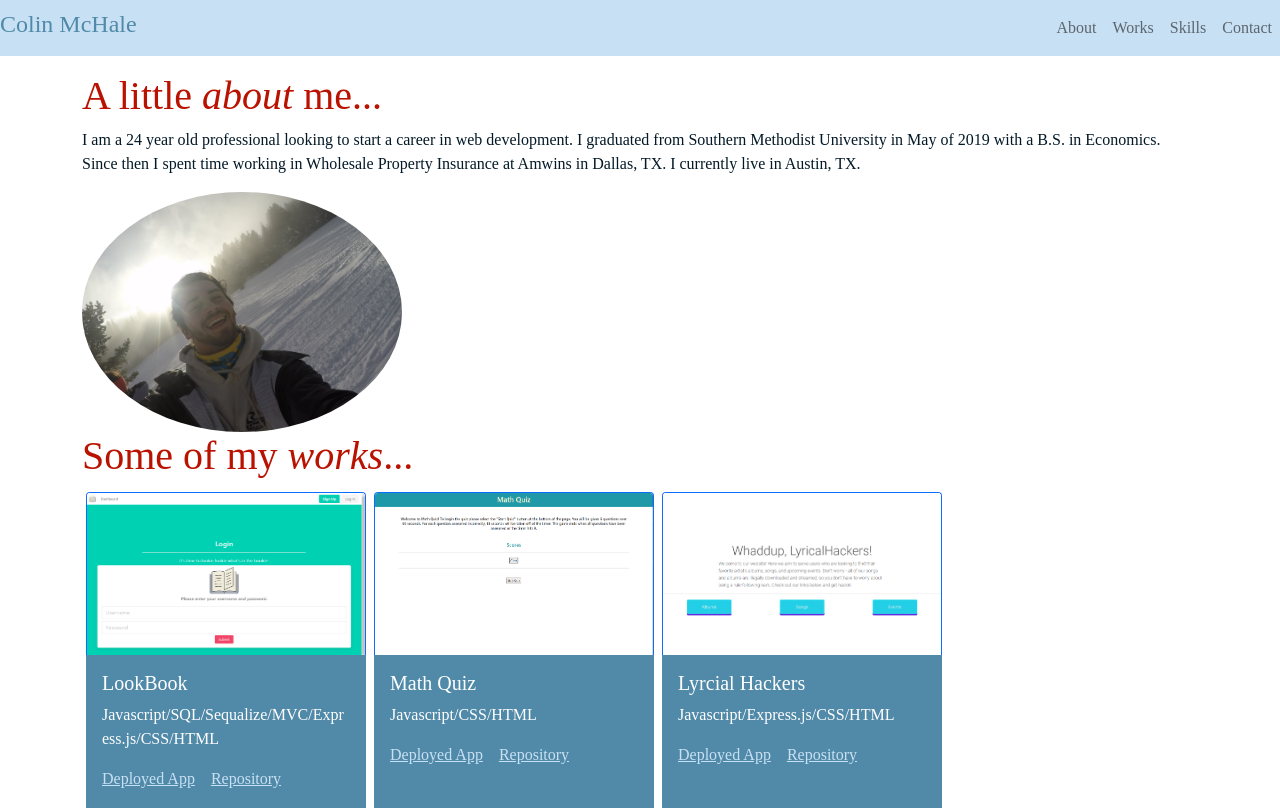
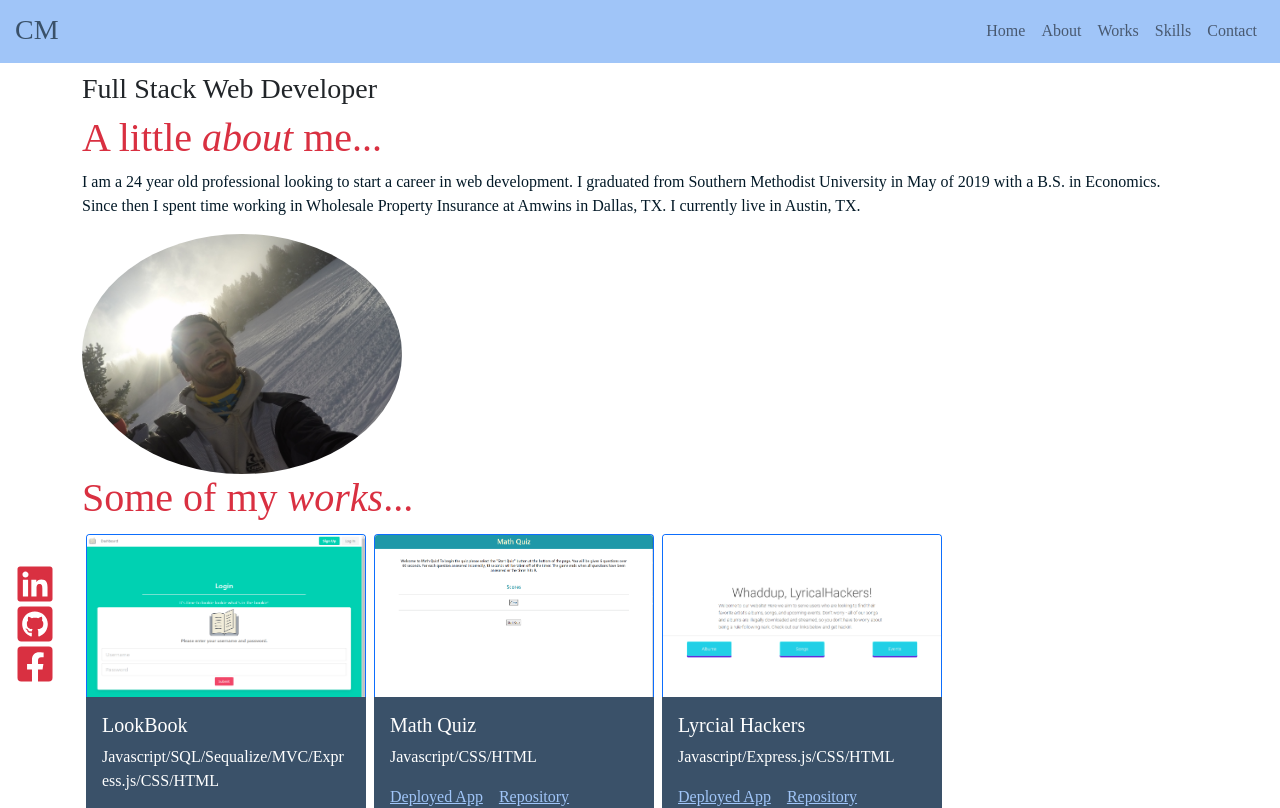
Before and after one commit to colinmchale/react-portfolio, a React (Create React App) app: page / in a window 1280 px wide. Shown: the top 808 px of the page. Built offline with nearby package versions, Linux system fonts and the light colour scheme; a web font is replaced by a local one.

Commit message:
fixed spacing for NavBar and side Icons

```diff
--- a/src/App.js
+++ b/src/App.js
@@ -1,12 +1,14 @@
 import React from "react";
 import NavTabs from './components/NavTabs';
+import Icons from './components/Icons';
 import PortfolioContainer from "./components/PortfolioContainer";
 
 const App = () => <div>
     {/* We are passing the currentPage from state and the function to update it */}
     <NavTabs/>
+    <Icons className="col-md-1"/>
     {/* currentPage={currentPage} handlePageChange={handlePageChange} */}
-    <PortfolioContainer/>
+    <PortfolioContainer className="col-md-11"/>
     </div>;
 
 export default App;
--- a/src/components/Footer.js
+++ b/src/components/Footer.js
@@ -8,23 +8,26 @@ const styles = {
     color: '#031927',
   },
   linkColor: {
-    color: '#BA1200',
+    color: '#D93041',
+  },
+  bgColor: {
+    background: '#3A5169'
   }
 }
 
 
 function Footer () {
     return(
-    <div>
+    <div style={styles.bgColor}>
       <footer className="d-flex flex-wrap justify-content-between align-items-center py-3 my-4 border-top">
         <div className="col-md-4 d-flex align-items-center">
          <span className='ml-3' style={styles.fontColor}>Made by Colin McHale</span>
         </div>
 
         <ul className="nav col-md-4 justify-content-end list-unstyled d-flex">
-         <li><a className="text-muted" href="https://www.linkedin.com/in/colin-mchale-26a091139/" target="_blank" rel="noreferrer"><FaLinkedin style={{color: '#BA1200', fontSize: '40px'}}/></a></li>
-        <li><a className="text-muted" href="https://github.com/colinmchale" target="_blank" rel="noreferrer"><FaGithubSquare style={{color: '#BA1200', fontSize: '40px'}}/></a></li>
-        <li><a className="text-muted" href="https://www.facebook.com/colin.mchale.10/" target="_blank" rel="noreferrer"><FaFacebookSquare style={{color: '#BA1200', fontSize: '40px'}}/></a></li>
+         <li><a className="text-muted" href="https://www.linkedin.com/in/colin-mchale-26a091139/" target="_blank" rel="noreferrer"><FaLinkedin style={{color: '#D93041', fontSize: '40px'}}/></a></li>
+        <li><a className="text-muted" href="https://github.com/colinmchale" target="_blank" rel="noreferrer"><FaGithubSquare style={{color: '#D93041', fontSize: '40px'}}/></a></li>
+        <li><a className="text-muted" href="https://www.facebook.com/colin.mchale.10/" target="_blank" rel="noreferrer"><FaFacebookSquare style={{color: '#D93041', fontSize: '40px'}}/></a></li>
         </ul>
       </footer>
     </div>
--- /dev/null
+++ b/src/components/Icons.js
@@ -0,0 +1,28 @@
+import React from 'react';
+import { FaFacebookSquare } from "react-icons/fa";
+import { FaGithubSquare } from "react-icons/fa";
+import { FaLinkedin } from "react-icons/fa";
+
+const styles = {
+  fontColor: {
+    color: '#031927',
+  },
+  linkColor: {
+    color: '#D93041',
+  }
+}
+
+
+function Icons () {
+    return(
+    <div style={{position: "fixed", bottom: 100}}>
+      <ul className="list-unstyled d-flex" style={{flexDirection: 'column', marginLeft: 15}}>
+        <li><a className="text-muted" href="https://www.linkedin.com/in/colin-mchale-26a091139/" target="_blank" rel="noreferrer"><FaLinkedin style={{color: '#D93041', fontSize: '40px'}}/></a></li>
+        <li><a className="text-muted" href="https://github.com/colinmchale" target="_blank" rel="noreferrer"><FaGithubSquare style={{color: '#D93041', fontSize: '40px'}}/></a></li>
+        <li><a className="text-muted" href="https://www.facebook.com/colin.mchale.10/" target="_blank" rel="noreferrer"><FaFacebookSquare style={{color: '#D93041', fontSize: '40px'}}/></a></li>
+      </ul>
+    </div>
+  )
+}
+
+export default Icons;
--- a/src/components/NavTabs.js
+++ b/src/components/NavTabs.js
@@ -2,10 +2,31 @@ import React from 'react';
 
 const styles = {
   bgColor: {
-    background: '#c8e0f4',
+    background: '#A0C5F8',
   },
   nameColor: {
-    color: '#508AA8',
+    color: '#3A5169',
+  },
+  navFixed: {
+    position: "fixed"
+  },
+  navSpot: {
+    top: 0
+  },
+  navWidth: {
+    width: "100%"
+  },
+  navFront: {
+    zIndex: 2
+  },
+  navLeft: {
+    marginLeft: 15
+  },
+  navTop: {
+    paddingTop: 5
+  },
+  navRight: {
+    marginRight: 15
   }
 }
 
@@ -13,10 +34,19 @@ const styles = {
 // We assign them to their own variable names
 function NavTabs({ currentPage, handlePageChange }) {
   return (
-    <nav className="navbar navbar-expand-lg navbar-light" style={styles.bgColor}>
-        <h4 style={styles.nameColor}>Colin McHale</h4>
+    <nav className="navbar navbar-expand-lg navbar-light" style={{...styles.bgColor, ...styles.navFixed, ...styles.navSpot, ...styles.navWidth, ...styles.navFront}}>
+        <h3 style={{...styles.nameColor, ...styles.navLeft, ...styles.navTop}}>CM</h3>
       <div className="collapse navbar-collapse justify-content-end" id="navbarNavAltMarkup">
-        <div className="navbar-nav">
+        <div className="navbar-nav" style={styles.navRight}>
+        <a
+          href="#home"
+          onClick={() => handlePageChange('Home')}
+          // This is a conditional (ternary) operator that checks to see if the current page is "Home"
+          // If it is, we set the current page to 'nav-link-active', otherwise we set it to 'nav-link'
+          className={currentPage === 'Home' ? 'nav-item nav-link active' : 'nav-item nav-link'}
+        >
+          Home
+        </a>
         <a
           href="#about"
           onClick={() => handlePageChange('About')}
--- a/src/components/PortfolioContainer.js
+++ b/src/components/PortfolioContainer.js
@@ -1,6 +1,6 @@
 import React, { useState } from 'react';
 import Footer from './Footer';
-// import Home from './pages/Home';
+import Home from './pages/Home';
 import Works from './pages/Works';
 import About from './pages/About';
 import Skills from './pages/Skills';
@@ -29,7 +29,7 @@ export default function PortfolioContainer() {
       {/* Here we are calling the renderPage method which will return a component  */}
       <div className='container mt-3'>
       {/* {renderPage()} */}
-      {/* <Home/> */}
+      <Home/>
       <About/>
       <Works/>
       <Skills/>
--- a/src/components/pages/About.js
+++ b/src/components/pages/About.js
@@ -6,7 +6,7 @@ const styles = {
     color: '#031927',
   },
   headerColor: {
-    color: '#BA1200',
+    color: '#D93041',
   },
   photoSize: {
     width: '20rem',
--- a/src/components/pages/Contact.js
+++ b/src/components/pages/Contact.js
@@ -6,10 +6,10 @@ const styles = {
     color: '#031927',
   },
   headerColor: {
-    color: '#BA1200',
+    color: '#D93041',
   },
   buttonColor: {
-    background: '#BA1200'
+    background: '#D93041'
   }
 }
 
--- a/src/components/pages/Home.js
+++ b/src/components/pages/Home.js
@@ -0,0 +1,22 @@
+import React from 'react';
+
+const styles = {
+  fontColor: {
+    color: '#031927',
+  },
+  headerColor: {
+    color: '#D93041',
+  },
+  linkColor: {
+    color: '#3A5169',
+  }
+}
+
+export default function Home() {
+  return (
+    <div>
+      <h1>Colin McHale</h1>
+      <h3>Full Stack Web Developer</h3>
+    </div>
+  );
+}
--- a/src/components/pages/Skills.js
+++ b/src/components/pages/Skills.js
@@ -5,10 +5,10 @@ const styles = {
     color: '#031927',
   },
   headerColor: {
-    color: '#BA1200',
+    color: '#D93041',
   },
   linkColor: {
-    color: '#508AA8',
+    color: '#3A5169',
   }
 }
 
--- a/src/components/pages/Works.js
+++ b/src/components/pages/Works.js
@@ -11,13 +11,13 @@ const styles = {
     color: '#031927',
   },
   headerColor: {
-    color: '#BA1200',
+    color: '#D93041',
   },
   cardColor: {
-    background: '#508AA8'
+    background: '#3A5169'
   },
   linkColor: {
-    color: '#C8E0F4'
+    color: '#A0C5F8'
   },
   cardWidth: {
     width: '18rem'
```
